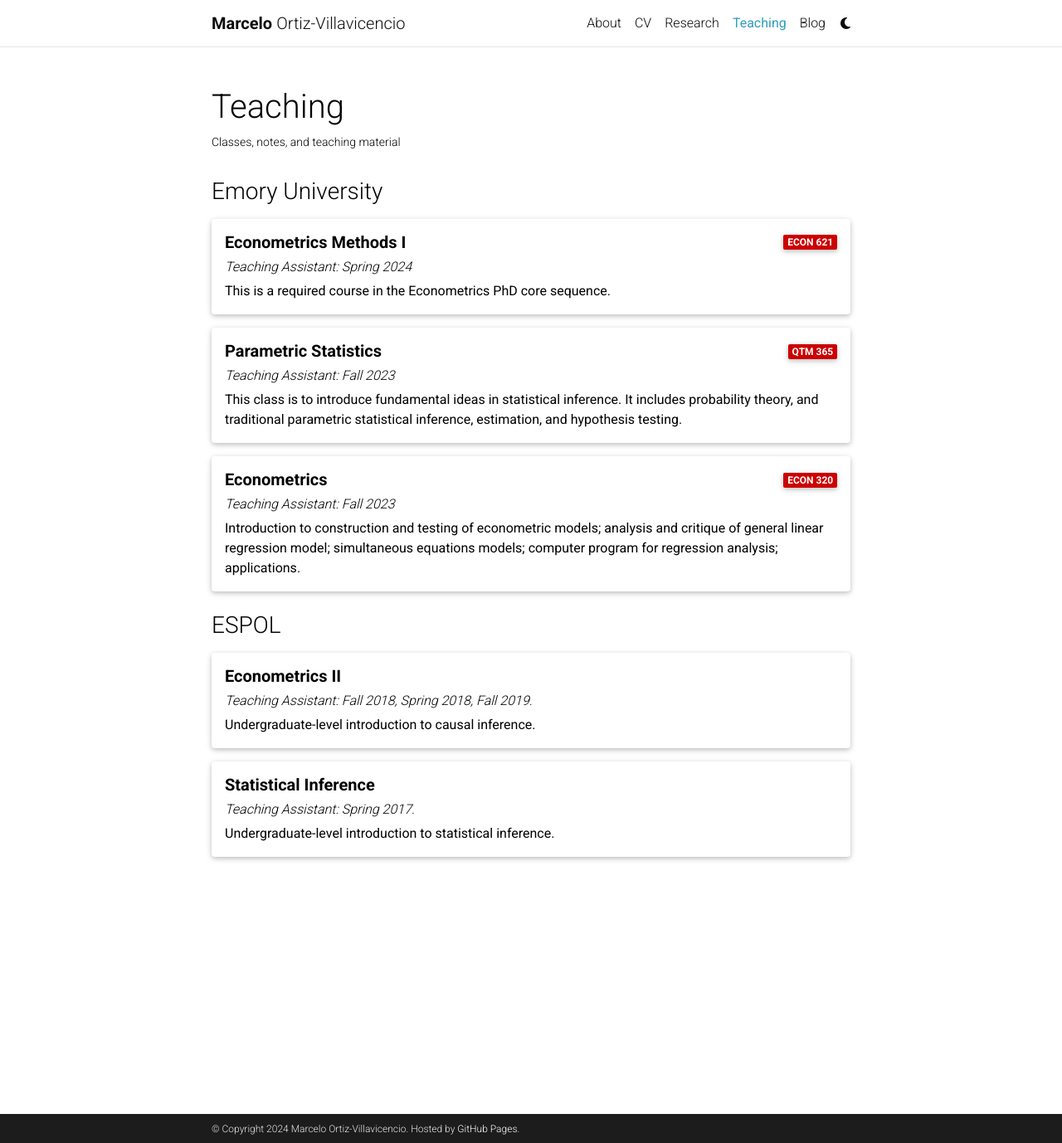
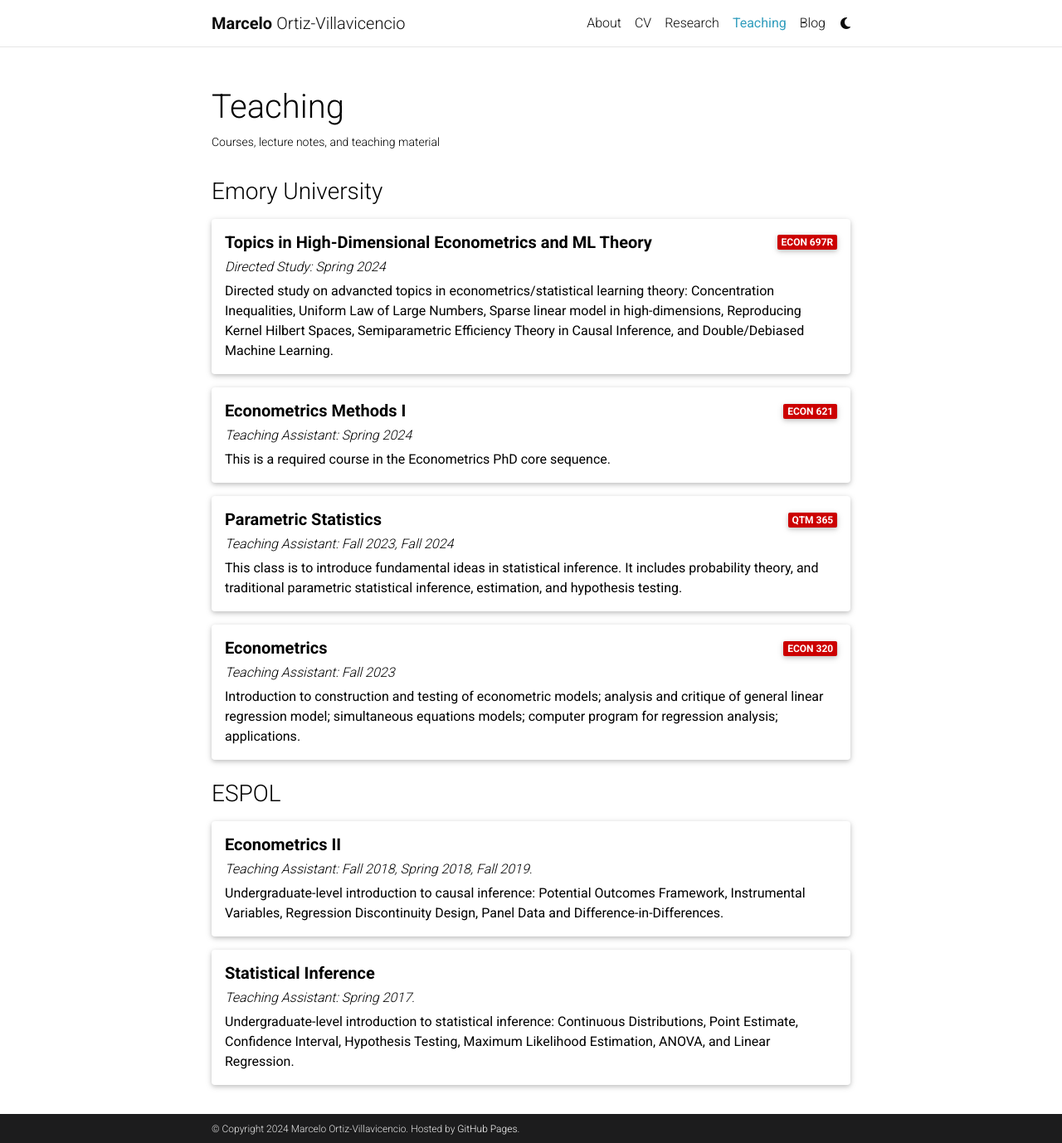
Before and after one commit to marcelortizv/marcelortizv.github.io, a Jekyll site: the page built from _pages/teaching.md, in a window 1280 px wide and 1378 px high. Shown: the whole window at 83% size. Built offline with Jekyll 4.4.1, drawn with Linux system fonts in a browser that asks for light colours; nearby versions of some CDN libraries; library files that are not in the unit come from our copies; comment, search, counter and statistics services are not loaded; a style sheet for code colours, icons or effects is not loaded.

Commit message:
updating cv and teaching info

```diff
--- a/_pages/teaching.md
+++ b/_pages/teaching.md
@@ -2,12 +2,29 @@
 layout: page
 permalink: /teaching/
 title: Teaching
-description: Classes, notes, and teaching material
+description: Courses, lecture notes, and teaching material
 nav: true
 nav_order: 3
 ---
 
 <h3 class="mt-4">Emory University</h3>
+
+<div class="card mt-3">
+  <div class="p-3">
+    <div class="row">
+      <div class="col-sm-10">
+        <h5 class="font-weight-bold">Topics in High-Dimensional Econometrics and ML Theory</h5>
+      </div>
+      <div class="col-sm-2 text-left text-sm-right">
+        <span class="badge font-weight-bold danger-color-dark text-uppercase align-middle">
+            ECON 697R
+        </span>
+      </div>
+    </div>
+    <h6 class="font-italic mt-2 mt-sm-0">Directed Study: Spring 2024</h6>
+    Directed study on advancted topics in econometrics/statistical learning theory: Concentration Inequalities, Uniform Law of Large Numbers, Sparse linear model in high-dimensions, Reproducing Kernel Hilbert Spaces, Semiparametric Efficiency Theory in Causal Inference, and Double/Debiased Machine Learning.
+  </div>
+</div>
 
 <div class="card mt-3">
   <div class="p-3">
@@ -39,7 +56,7 @@
         </span>
       </div>
     </div>
-    <h6 class="font-italic mt-2 mt-sm-0">Teaching Assistant: Fall 2023</h6>
+    <h6 class="font-italic mt-2 mt-sm-0">Teaching Assistant: Fall 2023, Fall 2024</h6>
     This class is to introduce fundamental ideas in statistical inference. It includes probability theory, and traditional parametric statistical inference, estimation, and hypothesis testing.
   </div>
 </div>
@@ -71,7 +88,7 @@
       </div>
     </div>
     <h6 class="font-italic mt-2 mt-sm-0">Teaching Assistant: Fall 2018, Spring 2018, Fall 2019.</h6>
-    Undergraduate-level introduction to causal inference.
+    Undergraduate-level introduction to causal inference: Potential Outcomes Framework, Instrumental Variables, Regression Discontinuity Design, Panel Data and Difference-in-Differences.
   </div>
 </div>
 
@@ -83,6 +100,6 @@
       </div>
     </div>
     <h6 class="font-italic mt-2 mt-sm-0">Teaching Assistant: Spring 2017.</h6>
-    Undergraduate-level introduction to statistical inference.
+    Undergraduate-level introduction to statistical inference: Continuous Distributions, Point Estimate, Confidence Interval, Hypothesis Testing, Maximum Likelihood Estimation, ANOVA, and Linear Regression.
   </div>
 </div>
```
Also changed, not shown: _pages/about.md (+1 -1 lines), _pages/cv.md (+5 -3 lines), _pages/dropdown.md (+2 -2 lines), _pages/publications.md (+1 -1 lines), 1 other file.
